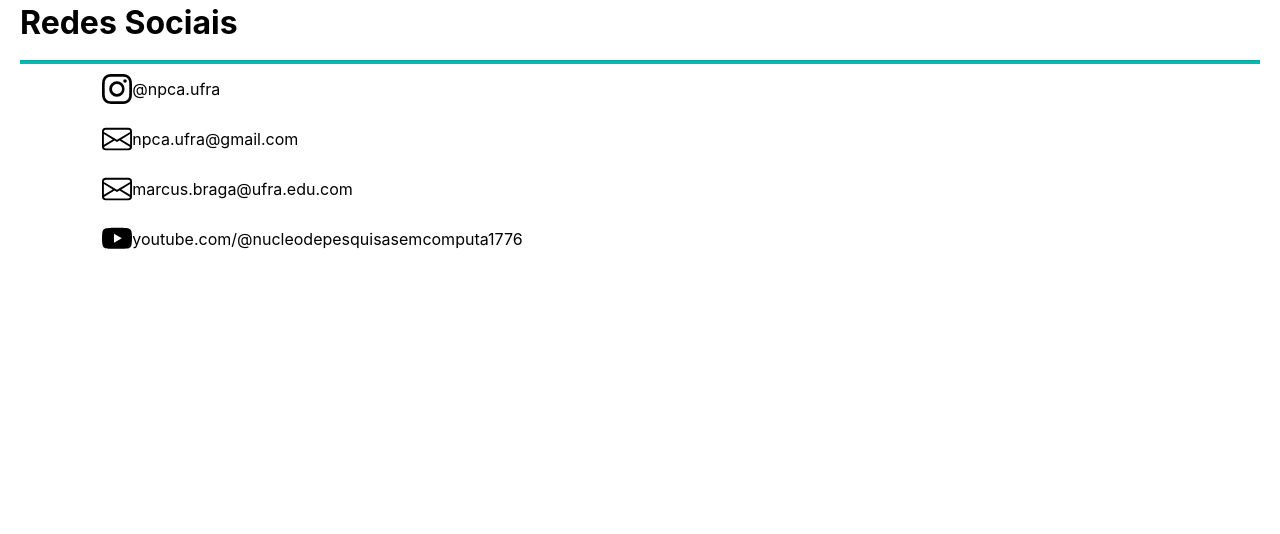
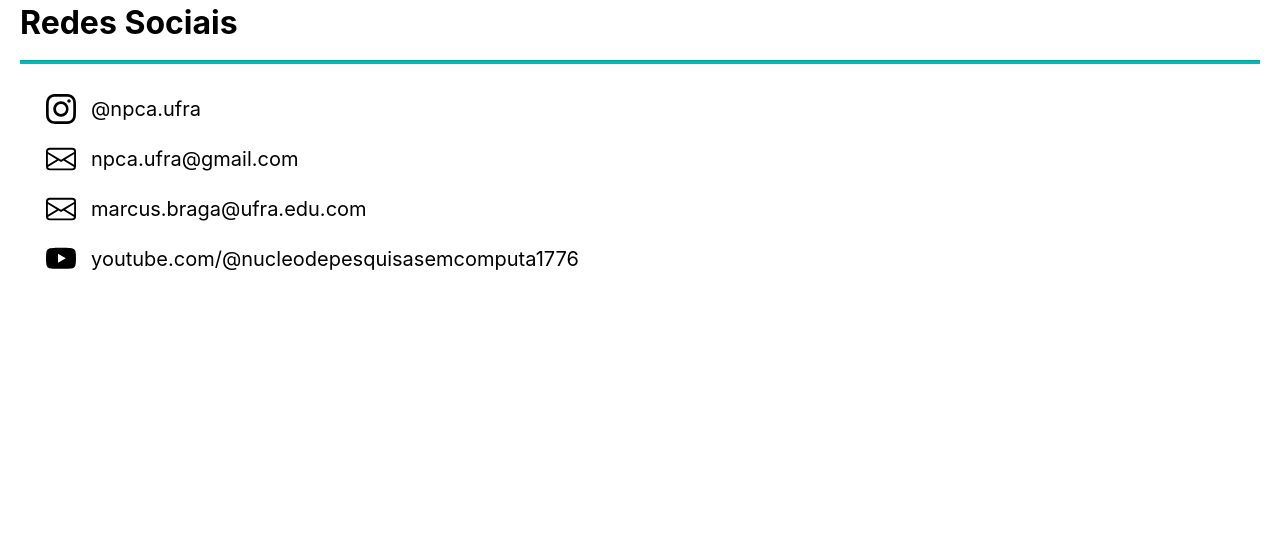
Before and after one commit to saraivanap/npca, a Django app: page /contato/ in a window 1280 px wide. Shown: the part 86-620 px from the top of the page. Run offline with Django 5.2, Linux system fonts and the light colour scheme; some libraries are stand-ins or nearby versions.

Commit message:
fix contato

```diff
--- a/core/static/css/contato.css
+++ b/core/static/css/contato.css
@@ -12,13 +12,18 @@ li {
 /* links dentro dos itens de lista */
 li a {
     color: #000; /* cor padrão dos links */
-    text-decoration: none; /* remove sublinhado */
+    text-decoration: none !important; /* remove sublinhado */
     display: flex; /* exibe os links como elementos flexíveis */
     align-items: center; /* alinha os ícones e o texto centralizados verticalmente */
     transition: color 0.3s; /* rransição suave para a cor dos links */
+    font-size: 20px;
 }
 
 /* Estilo de hover para os links dentro dos itens de lista */
 li a:hover {
     color: #c3c3c3; /* Cor dos links ao passar o mouse */
 }
+
+li a svg {
+    margin-right: 15px;
+}
--- a/core/templates/contato.html
+++ b/core/templates/contato.html
@@ -83,25 +83,25 @@
     <hr>
 
     <div class="row">
-        <div class="col-6 d-flex justify-content-center">
-            <div style="text-align: left;">
+        <div class="col-6 d-flex justify-content-center" style="margin: 0">
+            <div style="text-align: left; margin-top: 20px">
                 <ul>
                     <li><a href="https://www.instagram.com/npca.ufra/">
                             <svg xmlns="http://www.w3.org/2000/svg" width="30" height="30" fill="currentColor" class="bi bi-instagram" viewBox="0 0 16 16">
                             <path d="M8 0C5.829 0 5.556.01 4.703.048 3.85.088 3.269.222 2.76.42a3.9 3.9 0 0 0-1.417.923A3.9 3.9 0 0 0 .42 2.76C.222 3.268.087 3.85.048 4.7.01 5.555 0 5.827 0 8.001c0 2.172.01 2.444.048 3.297.04.852.174 1.433.372 1.942.205.526.478.972.923 1.417.444.445.89.719 1.416.923.51.198 1.09.333 1.942.372C5.555 15.99 5.827 16 8 16s2.444-.01 3.298-.048c.851-.04 1.434-.174 1.943-.372a3.9 3.9 0 0 0 1.416-.923c.445-.445.718-.891.923-1.417.197-.509.332-1.09.372-1.942C15.99 10.445 16 10.173 16 8s-.01-2.445-.048-3.299c-.04-.851-.175-1.433-.372-1.941a3.9 3.9 0 0 0-.923-1.417A3.9 3.9 0 0 0 13.24.42c-.51-.198-1.092-.333-1.943-.372C10.443.01 10.172 0 7.998 0zm-.717 1.442h.718c2.136 0 2.389.007 3.232.046.78.035 1.204.166 1.486.275.373.145.64.319.92.599s.453.546.598.92c.11.281.24.705.275 1.485.039.843.047 1.096.047 3.231s-.008 2.389-.047 3.232c-.035.78-.166 1.203-.275 1.485a2.5 2.5 0 0 1-.599.919c-.28.28-.546.453-.92.598-.28.11-.704.24-1.485.276-.843.038-1.096.047-3.232.047s-2.39-.009-3.233-.047c-.78-.036-1.203-.166-1.485-.276a2.5 2.5 0 0 1-.92-.598 2.5 2.5 0 0 1-.6-.92c-.109-.281-.24-.705-.275-1.485-.038-.843-.046-1.096-.046-3.233s.008-2.388.046-3.231c.036-.78.166-1.204.276-1.486.145-.373.319-.64.599-.92s.546-.453.92-.598c.282-.11.705-.24 1.485-.276.738-.034 1.024-.044 2.515-.045zm4.988 1.328a.96.96 0 1 0 0 1.92.96.96 0 0 0 0-1.92m-4.27 1.122a4.109 4.109 0 1 0 0 8.217 4.109 4.109 0 0 0 0-8.217m0 1.441a2.667 2.667 0 1 1 0 5.334 2.667 2.667 0 0 1 0-5.334"/>
-                          </svg>    @npca.ufra</a></li>
+                          </svg>@npca.ufra</a></li>
                     <li><a href="/">
                         <svg xmlns="http://www.w3.org/2000/svg" width="30" height="30" fill="currentColor" class="bi bi-envelope" viewBox="0 0 16 16">
                             <path d="M0 4a2 2 0 0 1 2-2h12a2 2 0 0 1 2 2v8a2 2 0 0 1-2 2H2a2 2 0 0 1-2-2zm2-1a1 1 0 0 0-1 1v.217l7 4.2 7-4.2V4a1 1 0 0 0-1-1zm13 2.383-4.708 2.825L15 11.105zm-.034 6.876-5.64-3.471L8 9.583l-1.326-.795-5.64 3.47A1 1 0 0 0 2 13h12a1 1 0 0 0 .966-.741M1 11.105l4.708-2.897L1 5.383z"/>
-                          </svg>    npca.ufra@gmail.com</a></li>
+                          </svg>npca.ufra@gmail.com</a></li>
                           <li><a href="/">
                             <svg xmlns="http://www.w3.org/2000/svg" width="30" height="30" fill="currentColor" class="bi bi-envelope" viewBox="0 0 16 16">
                                 <path d="M0 4a2 2 0 0 1 2-2h12a2 2 0 0 1 2 2v8a2 2 0 0 1-2 2H2a2 2 0 0 1-2-2zm2-1a1 1 0 0 0-1 1v.217l7 4.2 7-4.2V4a1 1 0 0 0-1-1zm13 2.383-4.708 2.825L15 11.105zm-.034 6.876-5.64-3.471L8 9.583l-1.326-.795-5.64 3.47A1 1 0 0 0 2 13h12a1 1 0 0 0 .966-.741M1 11.105l4.708-2.897L1 5.383z"/>
-                              </svg>    marcus.braga@ufra.edu.com</a></li>
+                              </svg>marcus.braga@ufra.edu.com</a></li>
                     <li><a href="https://www.youtube.com/@nucleodepesquisasemcomputa1776">
                         <svg xmlns="http://www.w3.org/2000/svg" width="30" height="30" fill="currentColor" class="bi bi-youtube" viewBox="0 0 16 16">
                             <path d="M8.051 1.999h.089c.822.003 4.987.033 6.11.335a2.01 2.01 0 0 1 1.415 1.42c.101.38.172.883.22 1.402l.01.104.022.26.008.104c.065.914.073 1.77.074 1.957v.075c-.001.194-.01 1.108-.082 2.06l-.008.105-.009.104c-.05.572-.124 1.14-.235 1.558a2.01 2.01 0 0 1-1.415 1.42c-1.16.312-5.569.334-6.18.335h-.142c-.309 0-1.587-.006-2.927-.052l-.17-.006-.087-.004-.171-.007-.171-.007c-1.11-.049-2.167-.128-2.654-.26a2.01 2.01 0 0 1-1.415-1.419c-.111-.417-.185-.986-.235-1.558L.09 9.82l-.008-.104A31 31 0 0 1 0 7.68v-.123c.002-.215.01-.958.064-1.778l.007-.103.003-.052.008-.104.022-.26.01-.104c.048-.519.119-1.023.22-1.402a2.01 2.01 0 0 1 1.415-1.42c.487-.13 1.544-.21 2.654-.26l.17-.007.172-.006.086-.003.171-.007A100 100 0 0 1 7.858 2zM6.4 5.209v4.818l4.157-2.408z"/>
-                          </svg>    youtube.com/@nucleodepesquisasemcomputa1776</a></li>
+                          </svg>youtube.com/@nucleodepesquisasemcomputa1776</a></li>
                 </ul>
             </div>
         </div>
```
